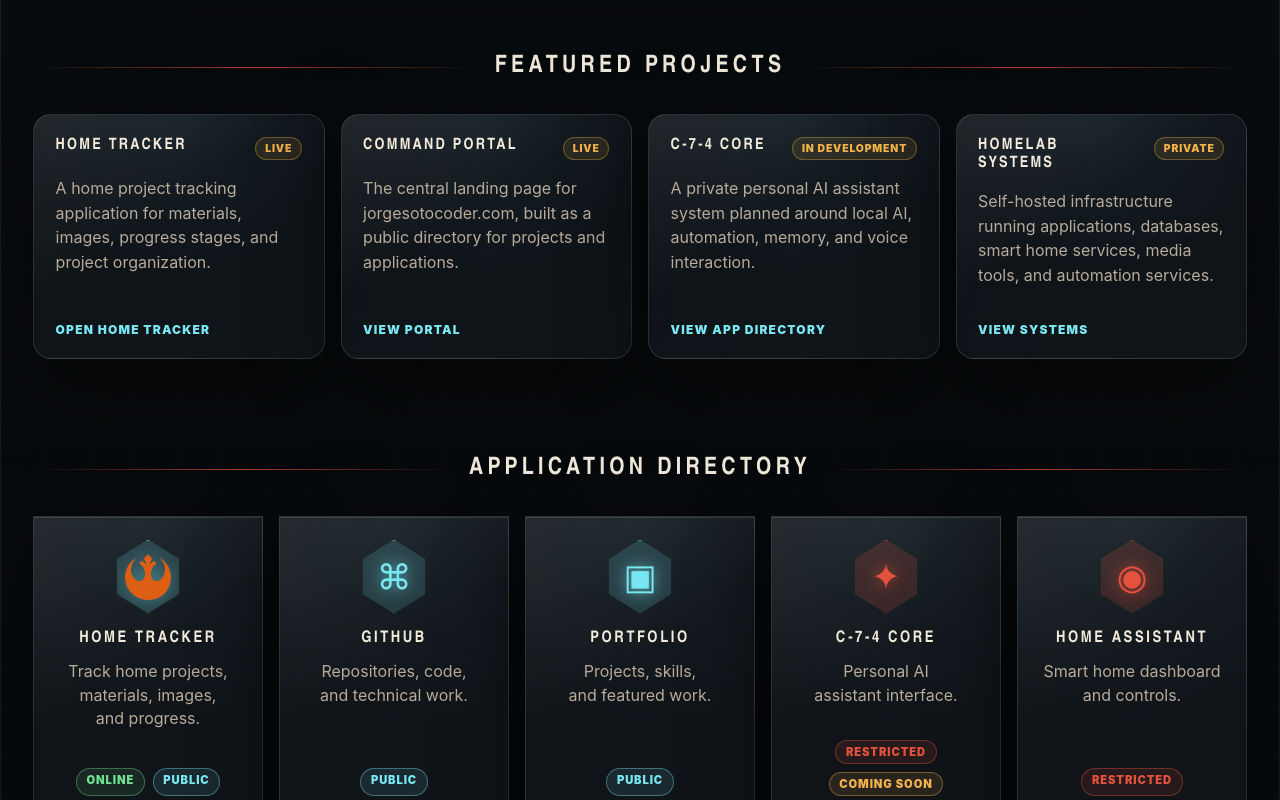
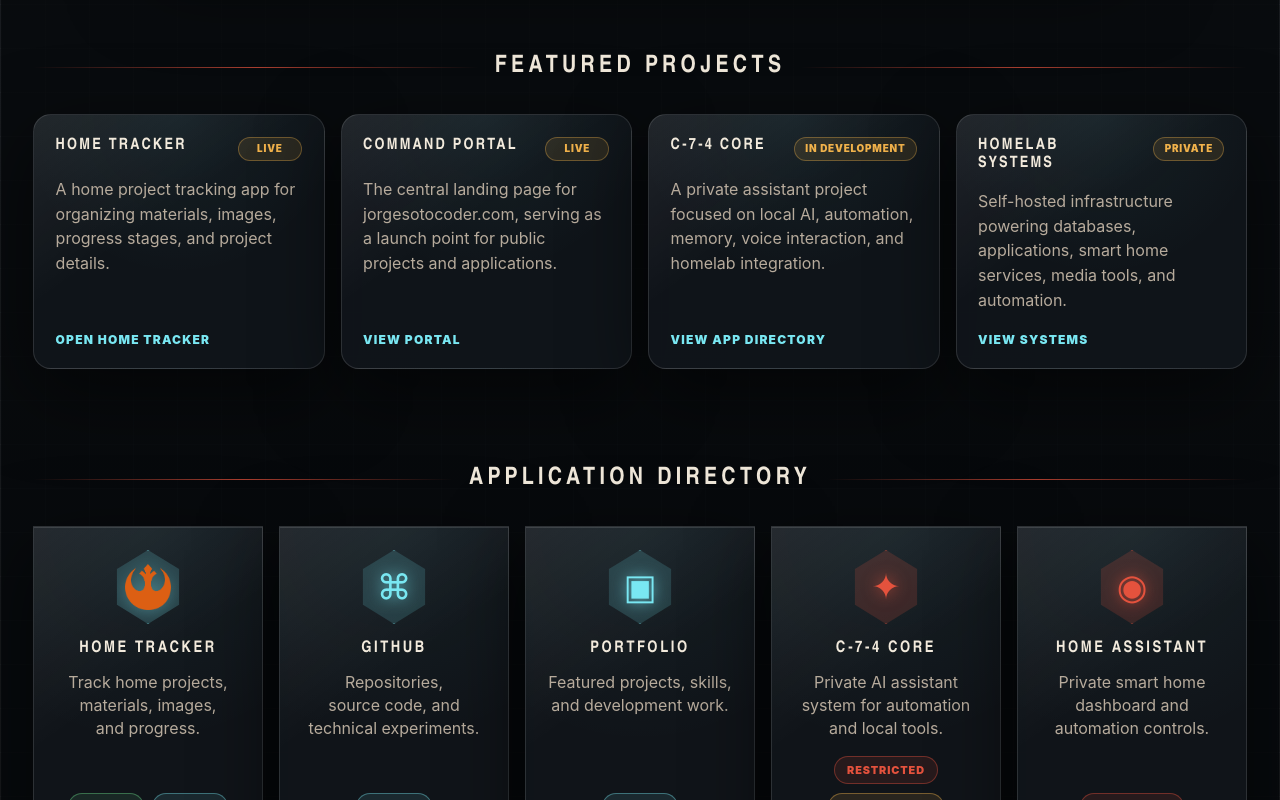
Before and after one commit to acurunner79/jorgesotocoder-portal, a React (Vite) app: page / in a window 1280 px wide. Shown: the part 1140-1940 px from the top of the page. Built offline with nearby package versions, Linux system fonts and the light colour scheme.

Commit message:
Polish status badges

```diff
--- a/src/App.css
+++ b/src/App.css
@@ -498,19 +498,29 @@
 .tag-row {
   display: flex;
   justify-content: center;
+  align-items: center;
   flex-wrap: wrap;
-  gap: 0.5rem;
+  gap: 0.55rem;
+  min-height: 32px;
   margin-top: auto;
   margin-bottom: 1rem;
 }
 
 .tag {
-  padding: 0.25rem 0.6rem;
+  display: inline-flex;
+  align-items: center;
+  justify-content: center;
+  min-width: 76px;
+  min-height: 28px;
+  padding: 0.25rem 0.75rem;
   border-radius: 999px;
   text-transform: uppercase;
   letter-spacing: 0.08em;
-  font-size: 0.7rem;
+  font-size: 0.68rem;
   font-weight: 900;
+  line-height: 1;
+  text-align: center;
+  white-space: nowrap;
   border: 1px solid rgba(255, 255, 255, 0.15);
 }
 
@@ -530,6 +540,16 @@
   color: var(--red);
   background: rgba(228, 82, 61, 0.11);
   border-color: rgba(228, 82, 61, 0.4);
+}
+
+.tag.online,
+.tag.public,
+.tag.restricted {
+  min-width: 76px;
+}
+
+.tag.coming-soon {
+  min-width: 112px;
 }
 
 .tag.coming-soon {
@@ -839,16 +859,24 @@
 }
 
 .project-card-header span {
+  display: inline-flex;
+  align-items: center;
+  justify-content: center;
   flex: 0 0 auto;
-  padding: 0.25rem 0.55rem;
+  min-height: 24px;
+  min-width: 64px;
+  padding: 0.25rem 0.65rem;
   color: var(--amber);
   background: rgba(241, 178, 75, 0.11);
   border: 1px solid rgba(241, 178, 75, 0.34);
   border-radius: 999px;
   text-transform: uppercase;
   letter-spacing: 0.08em;
-  font-size: 0.65rem;
+  font-size: 0.62rem;
   font-weight: 900;
+  line-height: 1;
+  text-align: center;
+  white-space: nowrap;
 }
 
 .project-card p {
--- a/src/data/apps.js
+++ b/src/data/apps.js
@@ -9,19 +9,19 @@
     url: "https://home-tracker.jorgesotocoder.com",
     enabled: true,
   },
-    {
+  {
     title: "GitHub",
-    description: "Repositories, code, and technical work.",
+    description: "Repositories, source code, and technical experiments.",
     icon: "⌘",
     iconImage: "",
     tags: ["Public"],
     statusType: "public",
     url: "https://github.com/acurunner79",
     enabled: true,
-    },
+  },
   {
     title: "Portfolio",
-    description: "Projects, skills, and featured work.",
+    description: "Featured projects, skills, and development work.",
     icon: "▣",
     iconImage: "",
     tags: ["Public"],
@@ -31,7 +31,7 @@
   },
   {
     title: "C-7-4 Core",
-    description: "Personal AI assistant interface.",
+    description: "Private AI assistant system for automation and local tools.",
     icon: "✦",
     iconImage: "",
     tags: ["Restricted", "Coming Soon"],
@@ -41,7 +41,7 @@
   },
   {
     title: "Home Assistant",
-    description: "Smart home dashboard and controls.",
+    description: "Private smart home dashboard and automation controls.",
     icon: "◉",
     iconImage: "",
     tags: ["Restricted"],
--- a/src/data/site.js
+++ b/src/data/site.js
@@ -17,7 +17,7 @@
     title: "Home Tracker",
     status: "Live",
     description:
-      "A home project tracking application for materials, images, progress stages, and project organization.",
+      "A home project tracking app for organizing materials, images, progress stages, and project details.",
     link: "https://home-tracker.jorgesotocoder.com",
     linkLabel: "Open Home Tracker",
   },
@@ -25,7 +25,7 @@
     title: "Command Portal",
     status: "Live",
     description:
-      "The central landing page for jorgesotocoder.com, built as a public directory for projects and applications.",
+      "The central landing page for jorgesotocoder.com, serving as a launch point for public projects and applications.",
     link: "https://jorgesotocoder.com",
     linkLabel: "View Portal",
   },
@@ -33,7 +33,7 @@
     title: "C-7-4 Core",
     status: "In Development",
     description:
-      "A private personal AI assistant system planned around local AI, automation, memory, and voice interaction.",
+      "A private assistant project focused on local AI, automation, memory, voice interaction, and homelab integration.",
     link: "#apps",
     linkLabel: "View App Directory",
   },
@@ -41,7 +41,7 @@
     title: "Homelab Systems",
     status: "Private",
     description:
-      "Self-hosted infrastructure running applications, databases, smart home services, media tools, and automation services.",
+      "Self-hosted infrastructure powering databases, applications, smart home services, media tools, and automation.",
     link: "#apps",
     linkLabel: "View Systems",
   },
```
